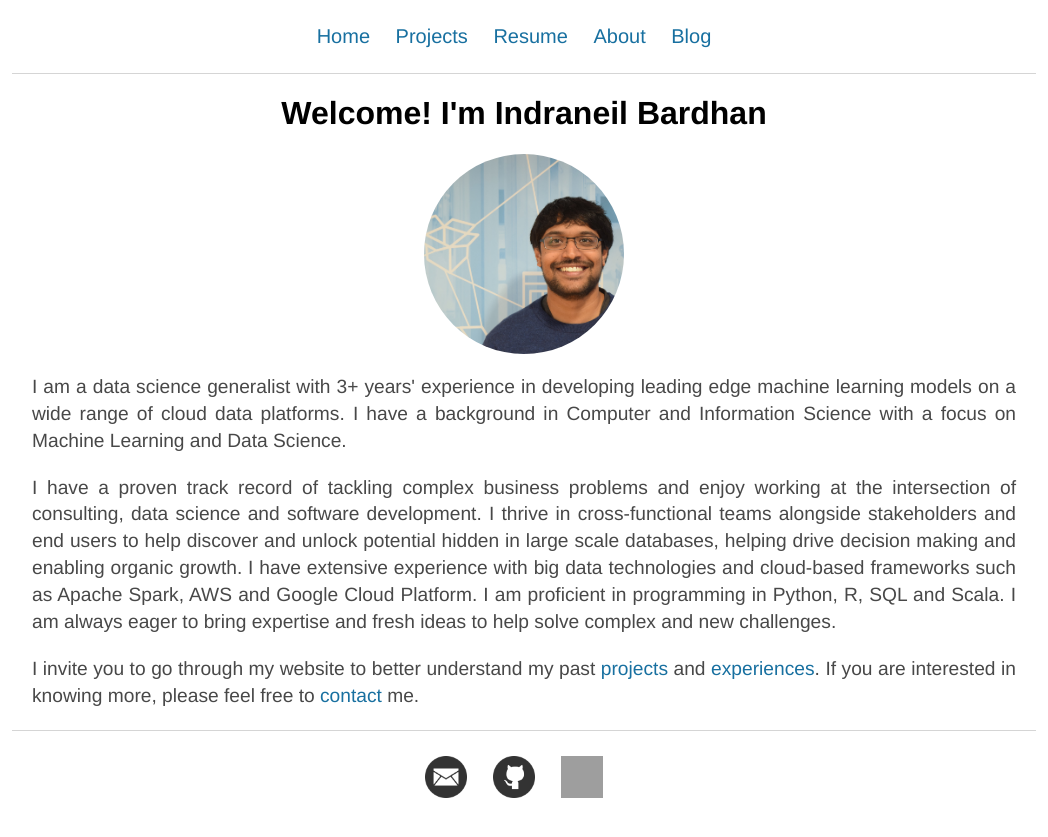
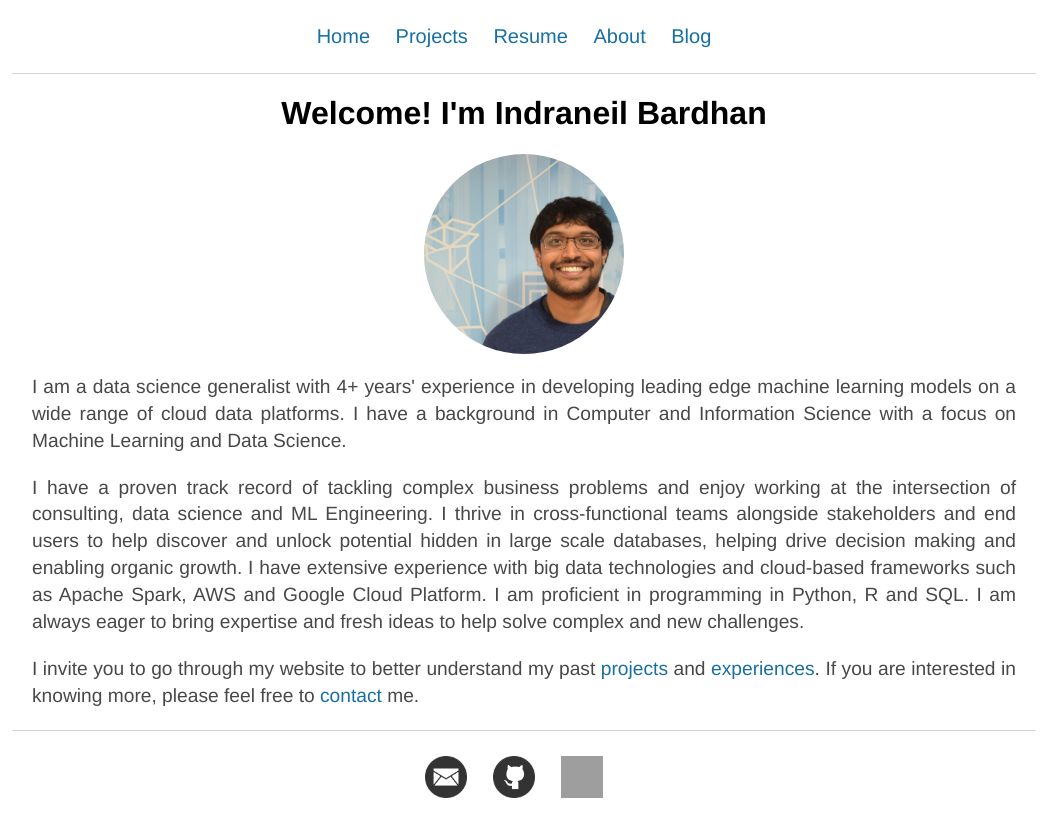
Before and after one commit to NeilBardhan/neilbardhan.github.io, a Jekyll site: the page built from index.html, in a window 1280 px wide. Shown: the top 837 px of the page, without its empty margins (116-1164 px from the left). Built offline with Jekyll 4.4.1, drawn with Linux system fonts in a browser that asks for light colours; grey boxes are pictures that could not be loaded.

Commit message:
updated blurb

```diff
--- a/index.html
+++ b/index.html
@@ -15,13 +15,13 @@ title: Neil's Homepage
 
 </center>
 	<p class="blurb">
-		I am a data science generalist with 3+ years' experience in developing leading edge machine learning models on a wide range of cloud data platforms. I have a background in Computer and Information Science with a focus on Machine Learning and Data Science.
+		I am a data science generalist with 4+ years' experience in developing leading edge machine learning models on a wide range of cloud data platforms. I have a background in Computer and Information Science with a focus on Machine Learning and Data Science.
 	</p>
 
 	<p class="blurb">
-		I have a proven track record of tackling complex business problems and enjoy working at the intersection of consulting, data science and software development. I thrive in cross-functional teams alongside stakeholders and end users to help discover and unlock potential hidden in large scale databases, helping drive decision making and enabling organic growth.
+		I have a proven track record of tackling complex business problems and enjoy working at the intersection of consulting, data science and ML Engineering. I thrive in cross-functional teams alongside stakeholders and end users to help discover and unlock potential hidden in large scale databases, helping drive decision making and enabling organic growth.
 
-		I have extensive experience with big data technologies and cloud-based frameworks such as Apache Spark, AWS and Google Cloud Platform. I am proficient in programming in Python, R, SQL and Scala. I am always eager to bring expertise and fresh ideas to help solve complex and new challenges.
+		I have extensive experience with big data technologies and cloud-based frameworks such as Apache Spark, AWS and Google Cloud Platform. I am proficient in programming in Python, R and SQL. I am always eager to bring expertise and fresh ideas to help solve complex and new challenges.
 	</p>
 
 	<p class="blurb">
```
